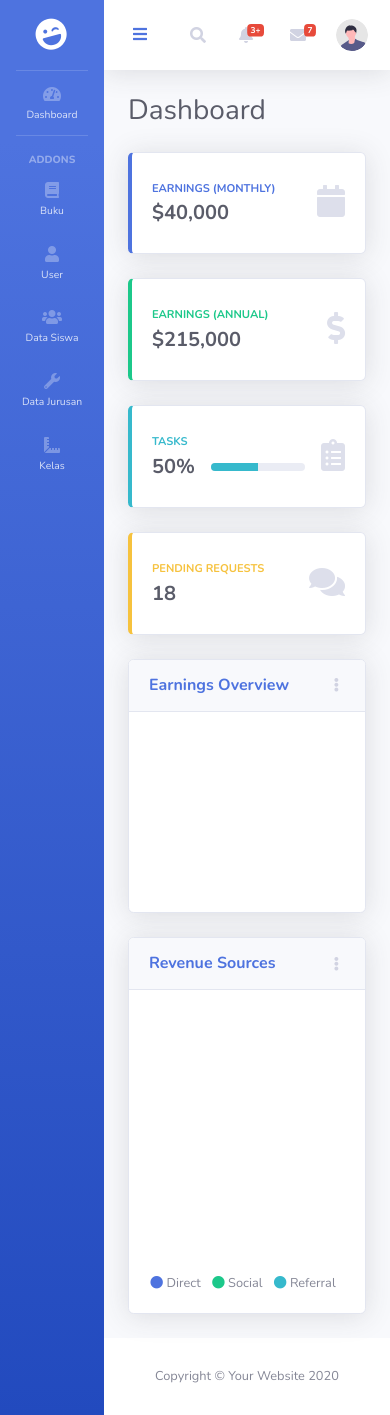
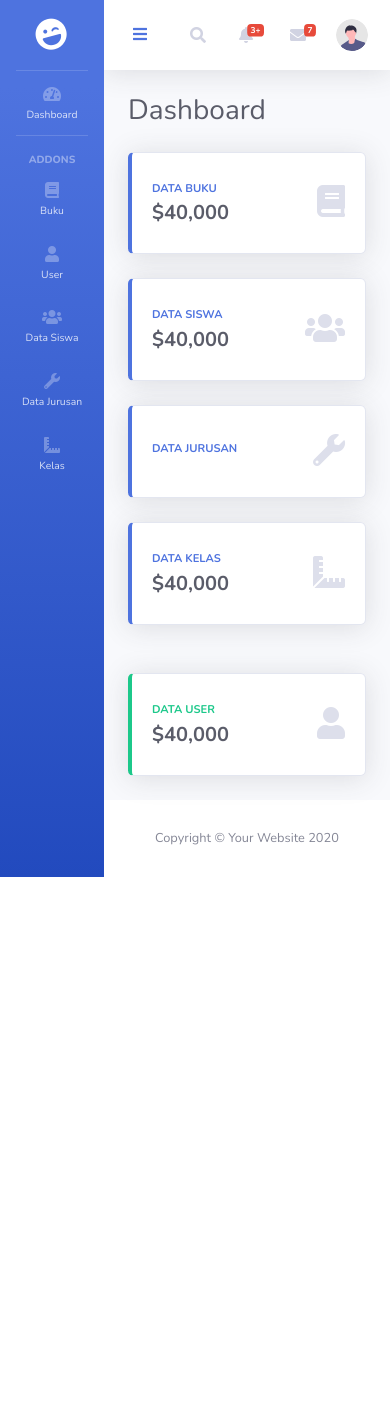
Before and after one commit to RfFad/perpustakaanMkk, a PHP site: page /perpustakaanMkk/index.php in a window 390 px wide. After the commit the page ends 877 px from the top, so only its background shows below. Run offline with PHP 8.4, Linux system fonts and the light colour scheme.

Commit message:
dashboard update

```diff
--- a/view/dashboard/index.php
+++ b/view/dashboard/index.php
@@ -18,167 +18,108 @@ include '../../layout/header.php';
 <div class="row">
 
     <!-- Earnings (Monthly) Card Example -->
-    <div class="col-xl-3 col-md-6 mb-4">
-        <div class="card border-left-primary shadow h-100 py-2">
-            <div class="card-body">
-                <div class="row no-gutters align-items-center">
-                    <div class="col mr-2">
-                        <div class="text-xs font-weight-bold text-primary text-uppercase mb-1">
-                            Earnings (Monthly)</div>
-                        <div class="h5 mb-0 font-weight-bold text-gray-800">$40,000</div>
+    <a href="../buku/index.php" class="col-xl-3 col-md-6 mb-4 text-decoration-none" id="card">
+    <div class="card border-left-primary shadow h-100 py-2">
+        <div class="card-body">
+            <div class="row no-gutters align-items-center">
+                <div class="col mr-2">
+                    <div class="text-xs font-weight-bold text-primary text-uppercase mb-1">
+                        DATA BUKU
                     </div>
-                    <div class="col-auto">
-                        <i class="fas fa-calendar fa-2x text-gray-300"></i>
+                    <div class="h5 mb-0 font-weight-bold text-gray-800">
+                        $40,000
                     </div>
+                </div>
+                <div class="col-auto">
+                    <i class="fas fa-book fa-2x text-gray-300"></i>
                 </div>
             </div>
         </div>
     </div>
+</a>
+
 
     <!-- Earnings (Monthly) Card Example -->
-    <div class="col-xl-3 col-md-6 mb-4">
-        <div class="card border-left-success shadow h-100 py-2">
-            <div class="card-body">
-                <div class="row no-gutters align-items-center">
-                    <div class="col mr-2">
-                        <div class="text-xs font-weight-bold text-success text-uppercase mb-1">
-                            Earnings (Annual)</div>
-                        <div class="h5 mb-0 font-weight-bold text-gray-800">$215,000</div>
+    <a href="../siswa/index.php" class="col-xl-3 col-md-6 mb-4 text-decoration-none" id="card">
+    <div class="card border-left-primary shadow h-100 py-2">
+        <div class="card-body">
+            <div class="row no-gutters align-items-center">
+                <div class="col mr-2">
+                    <div class="text-xs font-weight-bold text-primary text-uppercase mb-1">
+                        DATA SISWA
                     </div>
-                    <div class="col-auto">
-                        <i class="fas fa-dollar-sign fa-2x text-gray-300"></i>
+                    <div class="h5 mb-0 font-weight-bold text-gray-800">
+                        $40,000
                     </div>
+                </div>
+                <div class="col-auto">
+                    <i class="fas fa-users fa-2x text-gray-300"></i>
                 </div>
             </div>
         </div>
     </div>
+</a>
 
     <!-- Earnings (Monthly) Card Example -->
-    <div class="col-xl-3 col-md-6 mb-4">
-        <div class="card border-left-info shadow h-100 py-2">
-            <div class="card-body">
-                <div class="row no-gutters align-items-center">
-                    <div class="col mr-2">
-                        <div class="text-xs font-weight-bold text-info text-uppercase mb-1">Tasks
-                        </div>
-                        <div class="row no-gutters align-items-center">
-                            <div class="col-auto">
-                                <div class="h5 mb-0 mr-3 font-weight-bold text-gray-800">50%</div>
-                            </div>
-                            <div class="col">
-                                <div class="progress progress-sm mr-2">
-                                    <div class="progress-bar bg-info" role="progressbar"
-                                        style="width: 50%" aria-valuenow="50" aria-valuemin="0"
-                                        aria-valuemax="100"></div>
-                                </div>
-                            </div>
-                        </div>
+    <a href="../jurusan/index.php" class="col-xl-3 col-md-6 mb-4 text-decoration-none" id="card">
+    <div class="card border-left-primary shadow h-100 py-2">
+        <div class="card-body">
+            <div class="row no-gutters align-items-center">
+                <div class="col mr-2">
+                    <div class="text-xs font-weight-bold text-primary text-uppercase mb-1">
+                        DATA JURUSAN
                     </div>
-                    <div class="col-auto">
-                        <i class="fas fa-clipboard-list fa-2x text-gray-300"></i>
-                    </div>
+                </div>
+                <div class="col-auto">
+                    <i class="fas fa-wrench fa-2x text-gray-300"></i>
                 </div>
             </div>
         </div>
     </div>
+</a>
 
     <!-- Pending Requests Card Example -->
-    <div class="col-xl-3 col-md-6 mb-4">
-        <div class="card border-left-warning shadow h-100 py-2">
-            <div class="card-body">
-                <div class="row no-gutters align-items-center">
-                    <div class="col mr-2">
-                        <div class="text-xs font-weight-bold text-warning text-uppercase mb-1">
-                            Pending Requests</div>
-                        <div class="h5 mb-0 font-weight-bold text-gray-800">18</div>
+    <a href="../kelas/index.php" class="col-xl-3 col-md-6 mb-4 text-decoration-none" id="card">
+    <div class="card border-left-primary shadow h-100 py-2">
+        <div class="card-body">
+            <div class="row no-gutters align-items-center">
+                <div class="col mr-2">
+                    <div class="text-xs font-weight-bold text-primary text-uppercase mb-1">
+                        DATA KELAS
                     </div>
-                    <div class="col-auto">
-                        <i class="fas fa-comments fa-2x text-gray-300"></i>
+                    <div class="h5 mb-0 font-weight-bold text-gray-800">
+                        $40,000
                     </div>
+                </div>
+                <div class="col-auto">
+                    <i class="fas fa-ruler-combined fa-2x text-gray-300"></i>
                 </div>
             </div>
         </div>
     </div>
-</div>
-
+</a>
 <!-- Content Row -->
 
-<div class="row">
-
-    <!-- Area Chart -->
-    <div class="col-xl-8 col-lg-7">
-        <div class="card shadow mb-4">
-            <!-- Card Header - Dropdown -->
-            <div
-                class="card-header py-3 d-flex flex-row align-items-center justify-content-between">
-                <h6 class="m-0 font-weight-bold text-primary">Earnings Overview</h6>
-                <div class="dropdown no-arrow">
-                    <a class="dropdown-toggle" href="#" role="button" id="dropdownMenuLink"
-                        data-toggle="dropdown" aria-haspopup="true" aria-expanded="false">
-                        <i class="fas fa-ellipsis-v fa-sm fa-fw text-gray-400"></i>
-                    </a>
-                    <div class="dropdown-menu dropdown-menu-right shadow animated--fade-in"
-                        aria-labelledby="dropdownMenuLink">
-                        <div class="dropdown-header">Dropdown Header:</div>
-                        <a class="dropdown-item" href="#">Action</a>
-                        <a class="dropdown-item" href="#">Another action</a>
-                        <div class="dropdown-divider"></div>
-                        <a class="dropdown-item" href="#">Something else here</a>
+</div>
+<a href="../guru/index.php" class="col-xl-3 col-md-6 mb-4 text-decoration-none" id="card">
+    <div class="card border-left-success shadow h-100 py-2">
+        <div class="card-body">
+            <div class="row no-gutters align-items-center">
+                <div class="col mr-2">
+                    <div class="text-xs font-weight-bold text-success text-uppercase mb-1">
+                        DATA USER
+                    </div>
+                    <div class="h5 mb-0 font-weight-bold text-gray-800">
+                        $40,000
                     </div>
                 </div>
-            </div>
-            <!-- Card Body -->
-            <div class="card-body">
-                <div class="chart-area">
-                    <canvas id="myAreaChart"></canvas>
+                <div class="col-auto">
+                    <i class="fas fa-user fa-2x text-gray-300"></i>
                 </div>
             </div>
         </div>
     </div>
-
-    <!-- Pie Chart -->
-    <div class="col-xl-4 col-lg-5">
-        <div class="card shadow mb-4">
-            <!-- Card Header - Dropdown -->
-            <div
-                class="card-header py-3 d-flex flex-row align-items-center justify-content-between">
-                <h6 class="m-0 font-weight-bold text-primary">Revenue Sources</h6>
-                <div class="dropdown no-arrow">
-                    <a class="dropdown-toggle" href="#" role="button" id="dropdownMenuLink"
-                        data-toggle="dropdown" aria-haspopup="true" aria-expanded="false">
-                        <i class="fas fa-ellipsis-v fa-sm fa-fw text-gray-400"></i>
-                    </a>
-                    <div class="dropdown-menu dropdown-menu-right shadow animated--fade-in"
-                        aria-labelledby="dropdownMenuLink">
-                        <div class="dropdown-header">Dropdown Header:</div>
-                        <a class="dropdown-item" href="#">Action</a>
-                        <a class="dropdown-item" href="#">Another action</a>
-                        <div class="dropdown-divider"></div>
-                        <a class="dropdown-item" href="#">Something else here</a>
-                    </div>
-                </div>
-            </div>
-            <!-- Card Body -->
-            <div class="card-body">
-                <div class="chart-pie pt-4 pb-2">
-                    <canvas id="myPieChart"></canvas>
-                </div>
-                <div class="mt-4 text-center small">
-                    <span class="mr-2">
-                        <i class="fas fa-circle text-primary"></i> Direct
-                    </span>
-                    <span class="mr-2">
-                        <i class="fas fa-circle text-success"></i> Social
-                    </span>
-                    <span class="mr-2">
-                        <i class="fas fa-circle text-info"></i> Referral
-                    </span>
-                </div>
-            </div>
-        </div>
-    </div>
-</div>
-
+</a>
 </div>
 <!-- /.container-fluid -->
 <?php include '../../layout/footer.php'; ?>
```
